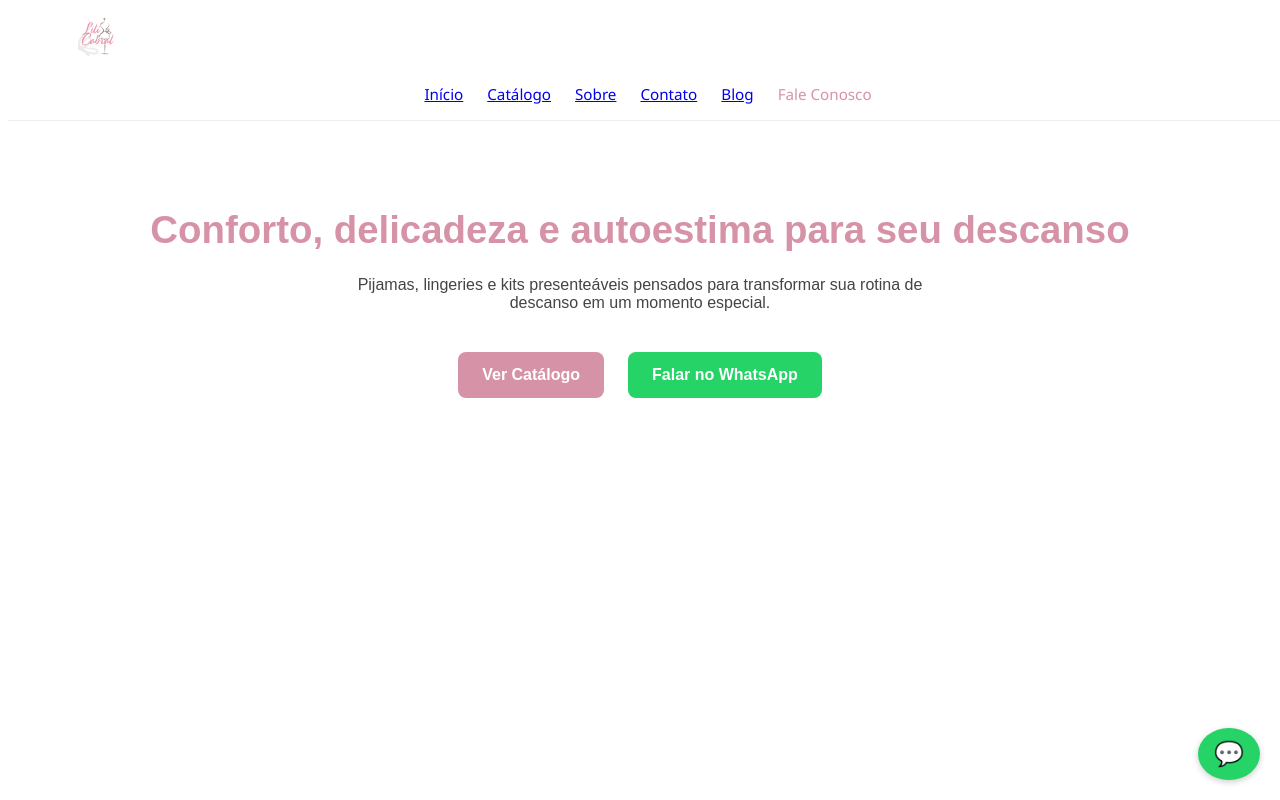
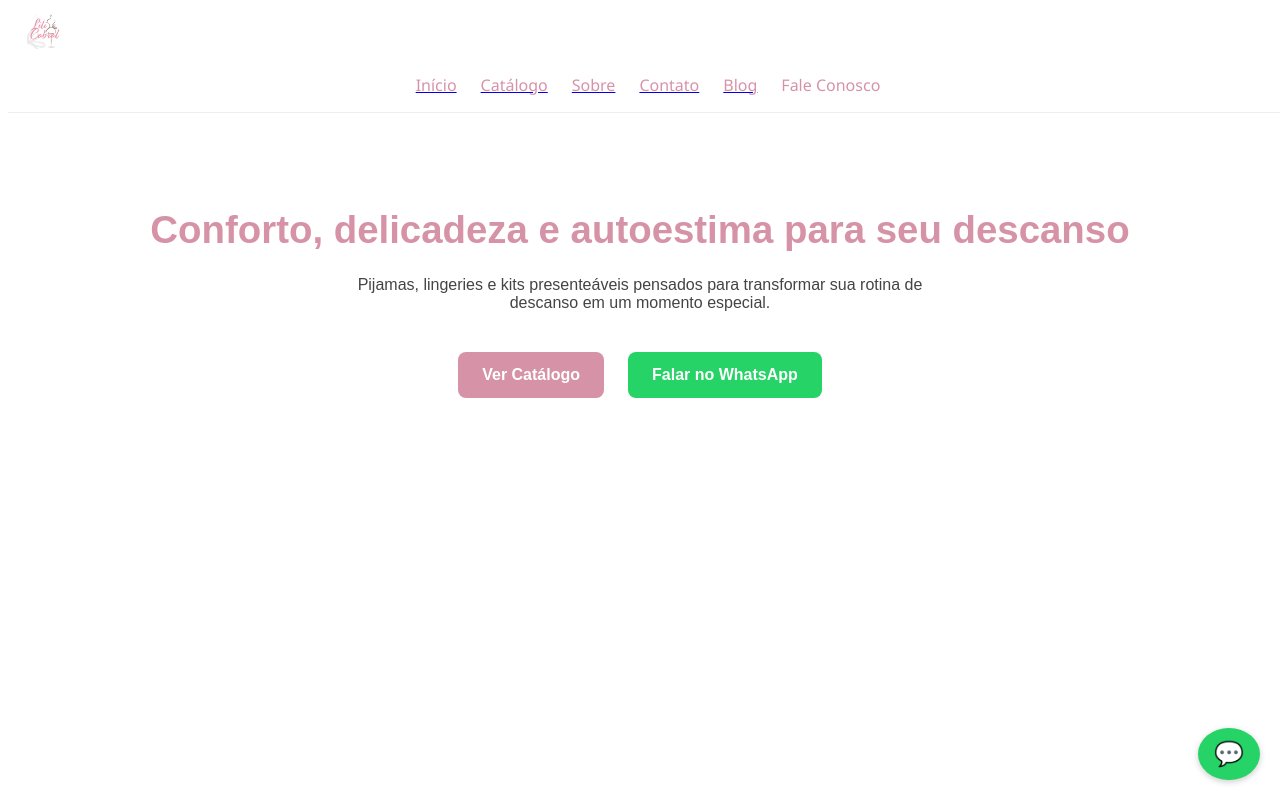
Before and after one commit to adaltoncabral/site-lili-cabral, a Next.js app: page / in a window 1280 px wide. Shown: the top 800 px of the page. Built offline with nearby package versions, Linux system fonts and the light colour scheme.

Commit message:
Update Header.js

```diff
--- a/components/Header.js
+++ b/components/Header.js
@@ -9,19 +9,24 @@ export default function Header() {
       <header className="header">
         <div className="header-inner">
           <Link href="/">
-            <img src="/logo-lili-cabral.png" alt="Lili Cabral" className="logo" />
+            <a>
+              <img src="/logo-lili-cabral.png" alt="Lili Cabral" className="logo" />
+            </a>
           </Link>
-          <button className="menu-toggle" onClick={() => setMenuOpen(!menuOpen)} aria-label="Abrir Menu">
-            ☰
+
+          <button className="menu-toggle" onClick={() => setMenuOpen(!menuOpen)} aria-label="Abrir menu">
+            <span className="bar" />
+            <span className="bar" />
+            <span className="bar" />
           </button>
         </div>
 
         <nav className={`nav ${menuOpen ? 'open' : ''}`}>
-          <Link href="/">Início</Link>
-          <Link href="/catalogo">Catálogo</Link>
-          <Link href="/sobre">Sobre</Link>
-          <Link href="/contato">Contato</Link>
-          <Link href="/blog">Blog</Link>
+          <Link href="/"><a>Início</a></Link>
+          <Link href="/catalogo"><a>Catálogo</a></Link>
+          <Link href="/sobre"><a>Sobre</a></Link>
+          <Link href="/contato"><a>Contato</a></Link>
+          <Link href="/blog"><a>Blog</a></Link>
           <a
             href="https://wa.me/5533984142006?text=Olá!%20Gostaria%20de%20falar%20com%20a%20Lili%20Cabral"
             target="_blank"
@@ -46,39 +51,44 @@ export default function Header() {
           display: flex;
           justify-content: space-between;
           align-items: center;
-          padding: 1rem 1.5rem;
-          max-width: 1140px;
-          margin: 0 auto;
+          padding: 0.8rem 1.2rem;
         }
 
         .logo {
-          height: auto;
-          max-height: 40px;
+          height: 36px;
           max-width: 160px;
         }
 
         .menu-toggle {
           display: none;
-          font-size: 1.8rem;
+          flex-direction: column;
+          justify-content: center;
+          gap: 4px;
           background: none;
           border: none;
-          color: #d693a8;
           cursor: pointer;
+        }
+
+        .bar {
+          width: 22px;
+          height: 2px;
+          background-color: #d693a8;
         }
 
         .nav {
           display: flex;
           justify-content: center;
           gap: 1.5rem;
-          font-family: 'Segoe UI', sans-serif;
-          font-size: 0.95rem;
-          font-weight: 500;
           padding: 0.5rem 0 1rem 0;
         }
 
         .nav a {
           color: #d693a8;
           text-decoration: none;
+          font-weight: 500;
+          font-size: 1rem;
+          font-family: 'Segoe UI', sans-serif;
+          display: block;
           transition: color 0.3s ease;
         }
 
@@ -88,7 +98,7 @@ export default function Header() {
 
         @media (max-width: 768px) {
           .menu-toggle {
-            display: block;
+            display: flex;
           }
 
           .nav {
@@ -98,6 +108,7 @@ export default function Header() {
             background: #fff;
             border-top: 1px solid #eee;
             padding: 1rem 1.5rem;
+            box-shadow: 0 2px 8px rgba(0, 0, 0, 0.05);
           }
 
           .nav.open {
```
